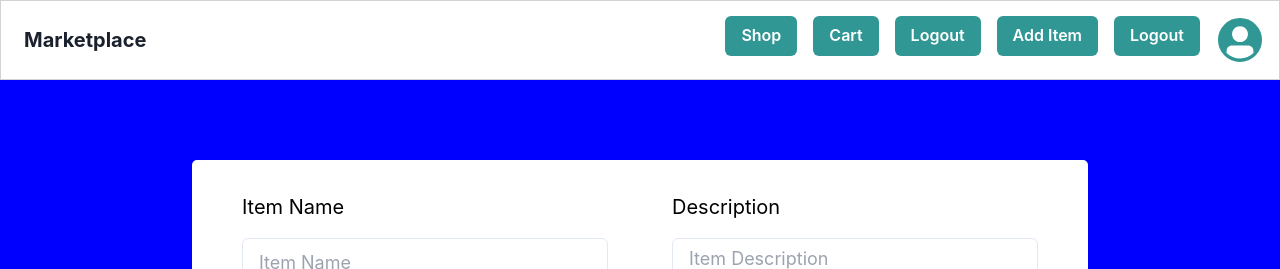
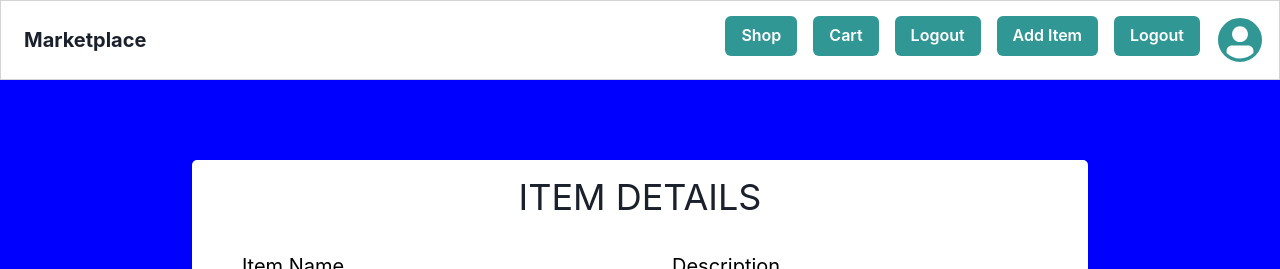
Before and after one commit to mlscvitpune/VIT-Marketplace, a React (Create React App) app: page /newItem in a window 1280 px wide. Shown: the top 269 px of the page. Built offline with nearby package versions, Linux system fonts and the light colour scheme.

Commit message:
Add new items page

```diff
--- a/src/pages/AddNewItem.js
+++ b/src/pages/AddNewItem.js
@@ -56,6 +56,7 @@ function AddNewItem() {
     <>
     <Box display='flex' w='100%' bg='blue' alignItems='center' flexDirection='column'>
       <Box display='flex' justifyContent='center'  w={['85%','70%']}  bg='white' flexDirection='column' mt='5rem' mb='5rem' borderRadius='5px'>
+        <Box display='flex' justifyContent='center'  w="100%" mt='1rem'><Heading fontWeight='normal'>ITEM DETAILS</Heading></Box>
         <Box display='flex' justifyContent='center'  w="100%" h="100%" flexDirection={['column','column','row']}>
           <Box w={['100%','100%','48%']} h='100%'  display='flex' justifyContent='flex-start'>
             <Box display='flex' justifyContent='flex-start' m='2rem' flexDirection='column' w='90%'>
```
